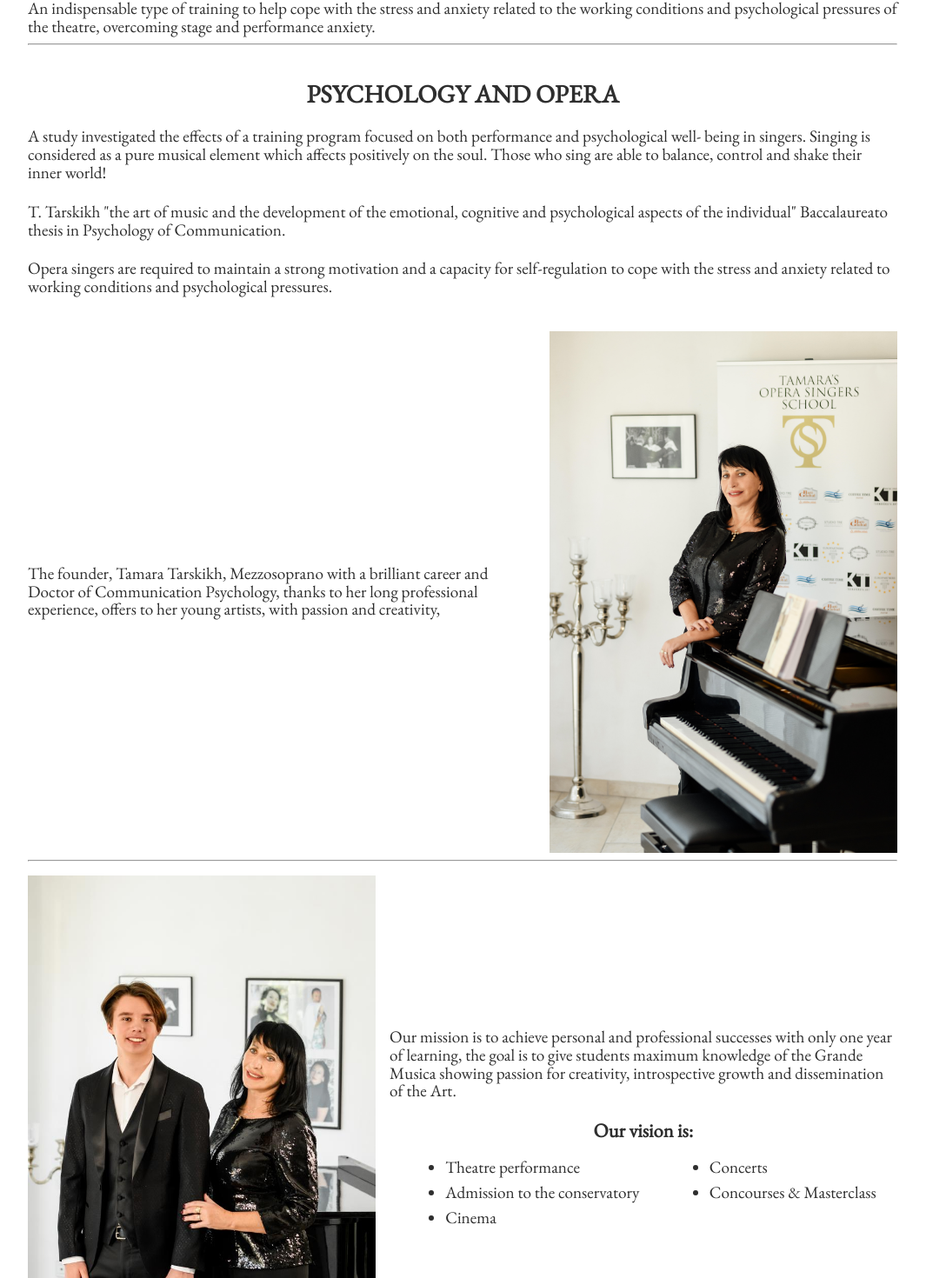
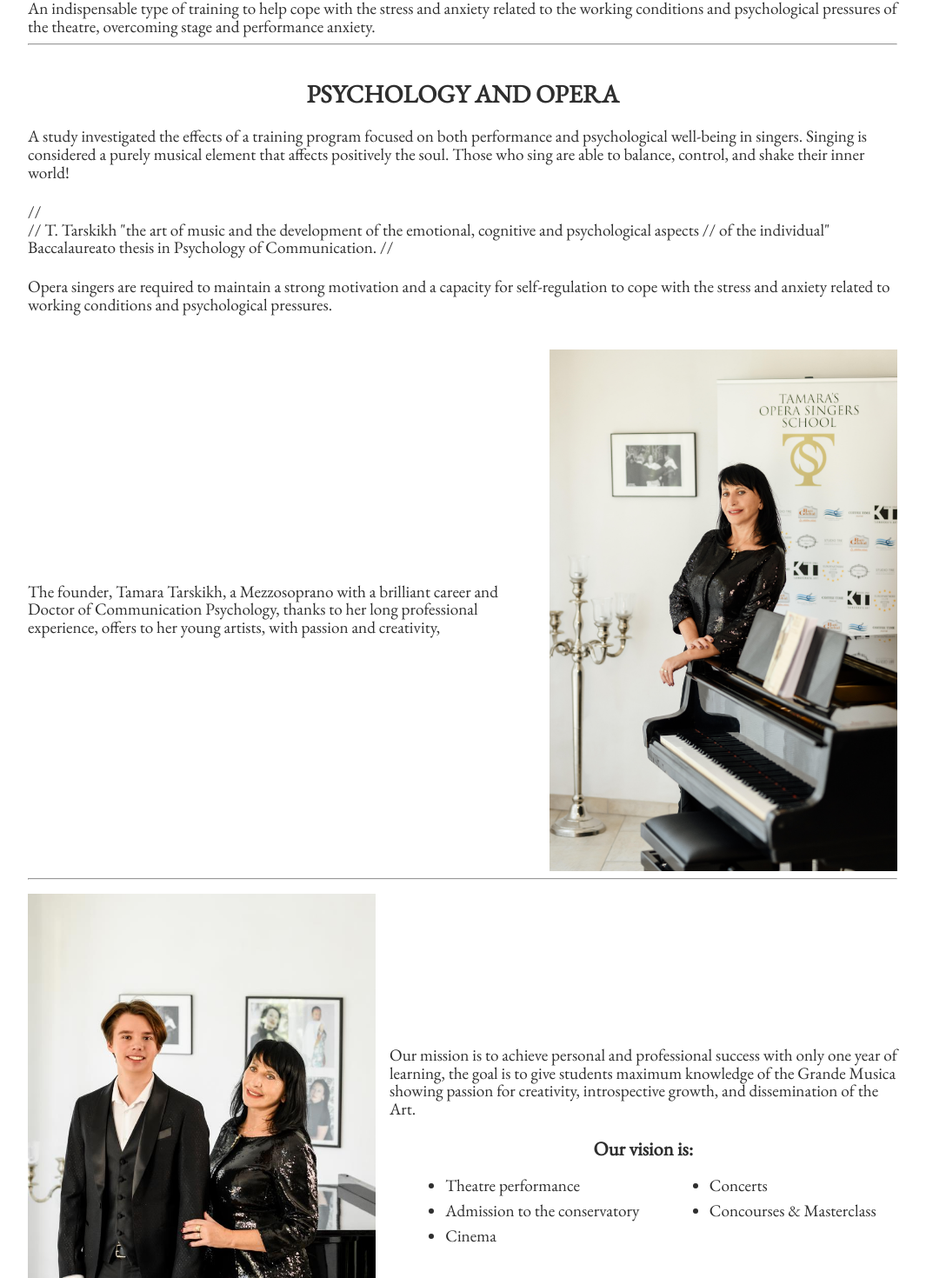
Before and after one commit to kriskarpenko/TOSS, a Next.js app: page / in a window 1280 px wide. Shown: the part 1158-2628 px from the top of the page at 87% size, without its empty margins (108-1173 px from the left). Built offline with nearby package versions, Linux system fonts and the light colour scheme.

Commit message:
Text fix
Signed-off-by: Kristina Karpenko <48994819+kriskarpenko@users.noreply.github.com>

```diff
--- a/pages/index.js
+++ b/pages/index.js
@@ -11,7 +11,7 @@ export default function Home({}) {
       <div id="introduction">
         <Section>
           <h1>{CONFIG.website.title}</h1>
-          <p>New generation singing school. A place where you can fullfil your dream with only one year of learning.</p>
+          <p>New generation singing school. A place where you can fulfill your dream with only one year of learning.</p>
         </Section>
 
         <Section pictureSrc="/img/photos/everyOneGarden.jpeg" customClass="introduction">
@@ -61,14 +61,14 @@ export default function Home({}) {
         <Section>
           <h2>Psychology and Opera</h2>
           <p>
-            A study investigated the effects of a training program focused on both performance and psychological well-
-            being in singers. Singing is considered as a pure musical element which affects positively on the soul.
-            Those who sing are able to balance, control and shake their inner world!
+         A study investigated the effects of a training program focused on both performance and psychological well-being in singers.
+         Singing is considered a purely musical element that affects positively the soul.
+         Those who sing are able to balance, control, and shake their inner world!
           </p>
-          <p>
-            T. Tarskikh &quot;the art of music and the development of the emotional, cognitive and psychological aspects
-            of the individual&quot; Baccalaureato thesis in Psychology of Communication.
-          </p>
+//           <p>
+//             T. Tarskikh &quot;the art of music and the development of the emotional, cognitive and psychological aspects
+//             of the individual&quot; Baccalaureato thesis in Psychology of Communication.
+//           </p>
           <p>
             Opera singers are required to maintain a strong motivation and a capacity for self-regulation to cope with
             the stress and anxiety related to working conditions and psychological pressures.
@@ -89,7 +89,7 @@ export default function Home({}) {
           // in signing, timemanagment amd the art of performing via a new
           // innovative teaching method, that I have discovered."
         >
-          The founder, Tamara Tarskikh, Mezzosoprano with a brilliant career and Doctor of Communication Psychology,
+          The founder, Tamara Tarskikh, a Mezzosoprano with a brilliant career and Doctor of Communication Psychology,
           thanks to her long professional experience, offers to her young artists, with passion and creativity,
         </Section>
       </div>
@@ -97,9 +97,9 @@ export default function Home({}) {
       <div id="vision">
         <Section pictureSrc="/img/photos/tamaraEdward.jpeg">
           <p>
-            Our mission is to achieve personal and professional successes with only one year of learning, the goal is to
-            give students maximum knowledge of the Grande Musica showing passion for creativity, introspective growth
-            and dissemination of the Art.
+           Our mission is to achieve personal and professional success with only one year of learning,
+           the goal is to give students maximum knowledge of the Grande Musica showing passion for creativity,
+           introspective growth, and dissemination of the Art.
           </p>
           <h3>Our vision is:</h3>
           <ul className="offersUl">
@@ -117,30 +117,29 @@ export default function Home({}) {
           <h2> Maestro</h2>
 
           <p>
-            Francesco Barbagelata, he has been collaborating master and stage music director for the Puccini Festival
-            Foundation since 2016 and professor of study of the score at the Academy of High Specialization for Opera
-            Singers and Master Collaborators of the Puccini Repertoire.
+            Francesco Barbagelata has been collaborating master and stage music director for the Puccini Festival
+            Foundation since 2016 and professor of the study of the score at the Academy of High Specialization
+            for Opera Singers and Master Collaborators of the Puccini Repertoire.
           </p>
           <p>
-            He is Choir Master and Stage Music Director of the Montenegrin National Theater in Podgorica. He is
-            professor of piano accompaniment at the R.Franci Institute of Higher Music Studies in Siena and the L.
-            Boccherini Institute of Higher Music Studies in Lucca. He was a teacher of piano accompaniment for the
-            academic year 2019-20 at the G.B.Martini Conservatory of Bologna.
+           He is the Choir Master and Stage Music Director of the Montenegrin National Theater in Podgorica.
+           He is a professor of piano accompaniment at the R.Franci Institute of Higher Music Studies in Siena and the L.
+           Boccherini Institute of Higher Music Studies in Lucca. He was a teacher of piano accompaniment for the academic year 2019-20 at the
+           G.B. Martin Conservatory of Bologna.
           </p>
         </Section>
         <Section pictureSrc="/img/photos/tatiana.jpeg">
           <h2>Opera Stage art</h2>
           <p>
-            Tatyana Anisimova carries out artistic activity for our students. She had finished the Odessa State
-            conservatory by the name of A. V. Negdanova by the class of professor G. A. Polivanova in 1992. Tatiana
-            Anisimova was adopted in the collective of the Odessa State Academic opera and ballet house at the same
-            year.
+            Tatyana Anisimova carries out artistic activities for our students.
+            She had finished the Odessa State Conservatory by the name of A. V. Negdanova in the class of Professor
+            G. A. Polivanova in 1992. Tatiana Anisimova was adopted into the collective of the Odessa State Academic
+            Opera and ballet house in the same year.
           </p>
           <p>
-            Participation at theatres of Ukraine: Kiev, Lvov. She took part in a structure of the Ukrainian Delegacy
-            “Mission of the Peace” in 1993. In 1995 the president of Ukraine L. Kuchma assigned her the rank “ The
-            Honored Artist Of Ukraine” . In 1996 - participated in competition of Alfred Kraus. She had taken the third
-            place . She also took the second place on competition of opera singers in Bilbao, Spain.
+           Participation at theatres of Ukraine: Kyiv, Lviv. She took part in a structure of the Ukrainian Delegacy “Mission of the Peace” in 1993.
+           In 1995 the president of Ukraine L. Kuchma assigned her the rank “ The Honored Artist Of Ukraine”. In 1996 - participated in the competition of Alfred Kraus.
+           She had taken third place. She also took second place in the competition of opera singers in Bilbao, Spain.
           </p>
         </Section>
         <Section pictureSrc="/img/photos/yulia.png" pictureAfterText>
@@ -150,7 +149,7 @@ export default function Home({}) {
             edition of Coffee Time Journal - a channel of creativity, creation, vision, expansion, inspiration and new
             bold ideas. She is a welcomed speaker and motivator on forums of various formats. Yulia is an author and
             trainer of the personal growth program for the online coache&apos;s tour called &quot;New Plank&quot;.
-            Author and coach of the programme called &quot;Goal Setting and Time Management&quot;.
+            Author and coach of the program called &quot;Goal Setting and Time Management&quot;.
           </p>
         </Section>
       </div>
```
